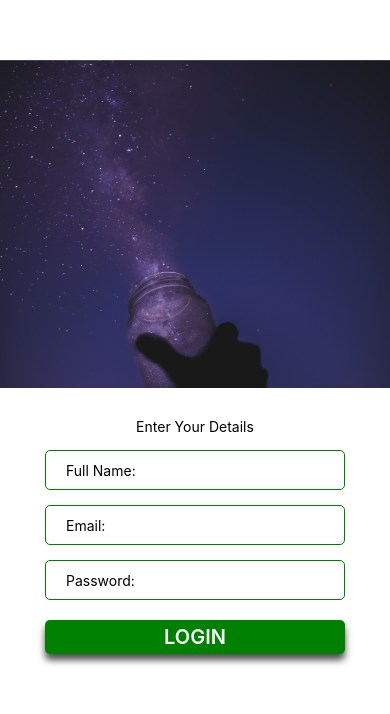
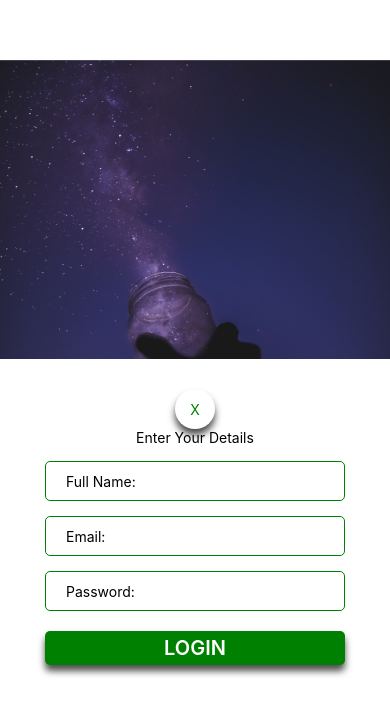
Before and after one commit to Amukayoung/easymedic, a React Native app in the folder easymedic/: screen / in a window 390 px wide. Shown: the part 118-832 px from the top of the page. Built offline with nearby package versions, Linux system fonts and the light colour scheme.

Commit message:
Added the round closed button

```diff
--- a/easymedic/App.js
+++ b/easymedic/App.js
@@ -13,6 +13,7 @@ export default function App() {
           height={height}
           preserveAspectRatio='xMidyMid slice'/>
         </Svg>
+
       </View>
       <View style={styles.buttonContainer}>
         {/* <View style={styles.button}>
@@ -21,7 +22,11 @@ export default function App() {
         <View style={styles.button}>
           <Text style={styles.buttonText}>REGISTER</Text>
         </View> */}
+
         <View style={styles.loginContainer}>
+        <View style={styles.closeButton}>
+          <Text style={styles.xText}>X</Text>
+        </View>
           <Text>Enter Your Details</Text>
           <TextInput placeholder='Full Name:' style={styles.textInput}/>
           <TextInput placeholder='Email:' style={styles.textInput}/>
--- a/easymedic/styles.js
+++ b/easymedic/styles.js
@@ -7,7 +7,7 @@ const styles = StyleSheet.create({
       justifyContent: "flex-end"
     },
     buttonContainer:{
-       height:height/2.5
+       height:height/2.3
     },
     button:{
         backgroundColor: "green",
@@ -59,6 +59,28 @@ const styles = StyleSheet.create({
         shadowRadius: 7.49,
 
         elevation: 12,
+    },
+    closeButton:{
+        backgroundColor:"#fff",
+        alignSelf:"center",
+        justifyContent:"center",
+        height:40,
+        width:40,
+        borderRadius:20,
+        shadowColor: "#000",
+        shadowOffset: {
+            width: 0,
+            height: 6,
+        },
+        shadowOpacity: 0.7,
+        shadowRadius: 7.49,
+
+        elevation: 12,
+
+    },
+    xText:{
+        color:"green",
+        alignSelf:"center"
     }
   });
 
```
